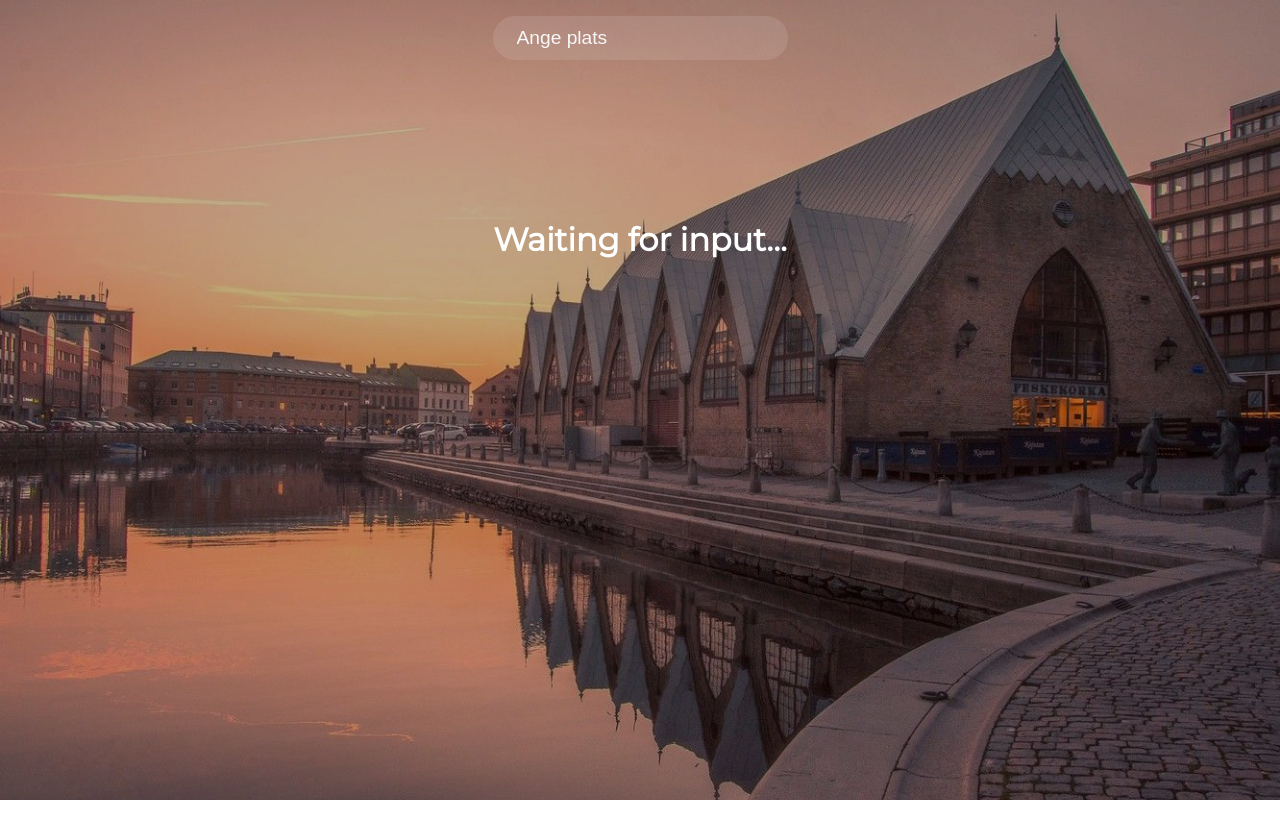
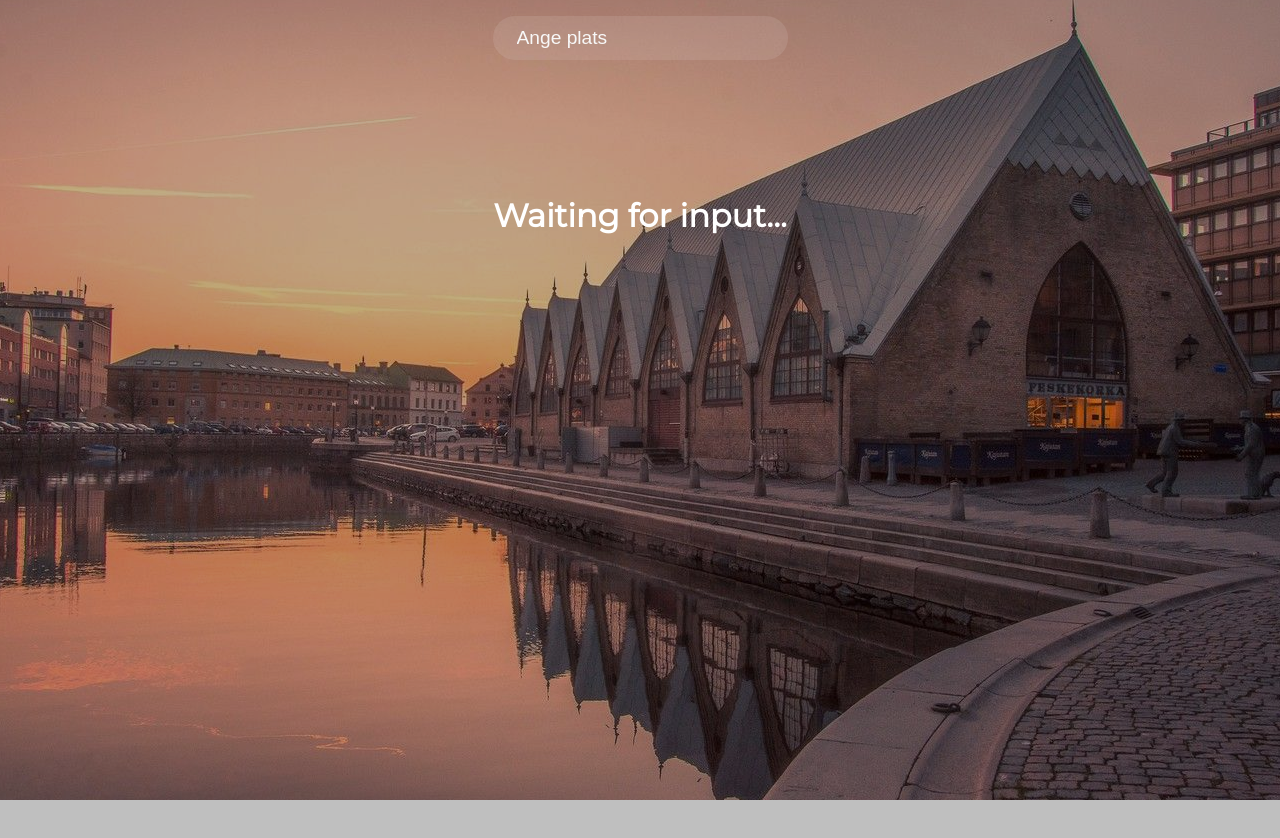
Before and after one commit to Cronvall/OpenWeather, a React (Create React App) app in the folder case/: page / in a window 1280 px wide. Shown: the top 838 px of the page. Before the commit the page ends 800 px from the top, so only its background shows below. Built offline with nearby package versions, Linux system fonts and the light colour scheme.

Commit message:
Fixed position of background img

```diff
--- a/case/src/index.css
+++ b/case/src/index.css
@@ -12,7 +12,6 @@ body {
   -webkit-font-smoothing: antialiased;
   -moz-osx-font-smoothing: grayscale;
 }
-
 p {
   font-size: 1.6rem;
   text-align: center;
@@ -33,16 +32,17 @@ h2 {
 
 .app {
   width: 100%;
-  height: 100vh;
+  height: 160vh;
   position: relative;
   background-color: rgba(0, 0, 0, 0.25);
-  color: rgba(255, 255, 255, 1);
+  color: #ffffff;
 }
 
 .app:before {
   content: "";
-  background: url("./assets/fiskekyrka.jpeg") no-repeat center/cover;
-  position: absolute;
+  background: url("./assets/fiskekyrka.jpeg") no-repeat center;
+  background-attachment: fixed;
+  position: fixed;
   width: 100%;
   height: 100%;
   top: 0;
@@ -71,7 +71,7 @@ h2 {
   max-width: 700px;
   margin: auto;
   padding: 0 1rem;
-  top: 10%;
+  top: 7vh;
   position: relative;
   display: flex;
   flex-direction: column;
@@ -115,6 +115,7 @@ h2 {
 
 .app .chartContainer {
   margin-top: 2rem;
+  margin-bottom: 2rem;
   background-color: rgba(0, 100, 150, 0.6);
   padding: 1.5rem 1rem;
   border-radius: 12px;
```
